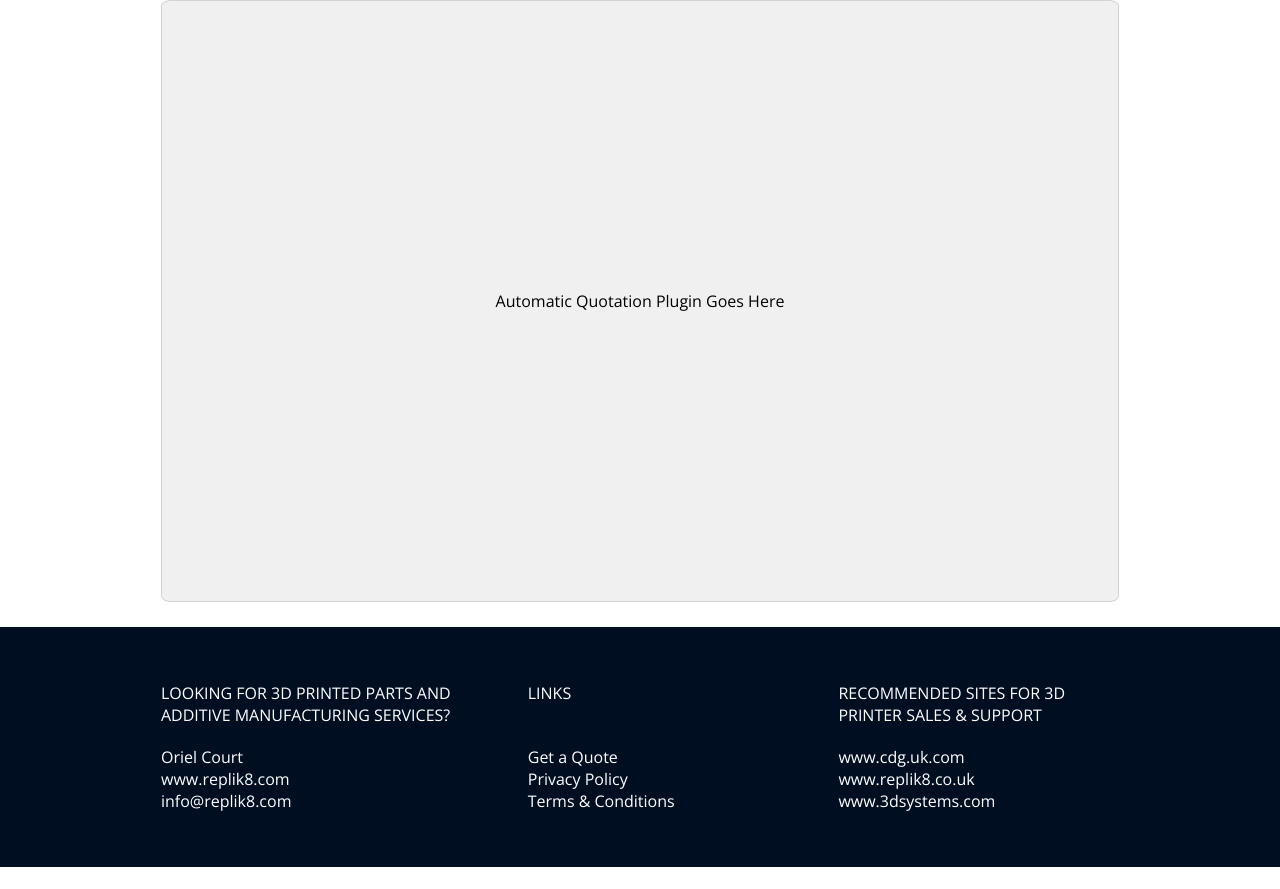
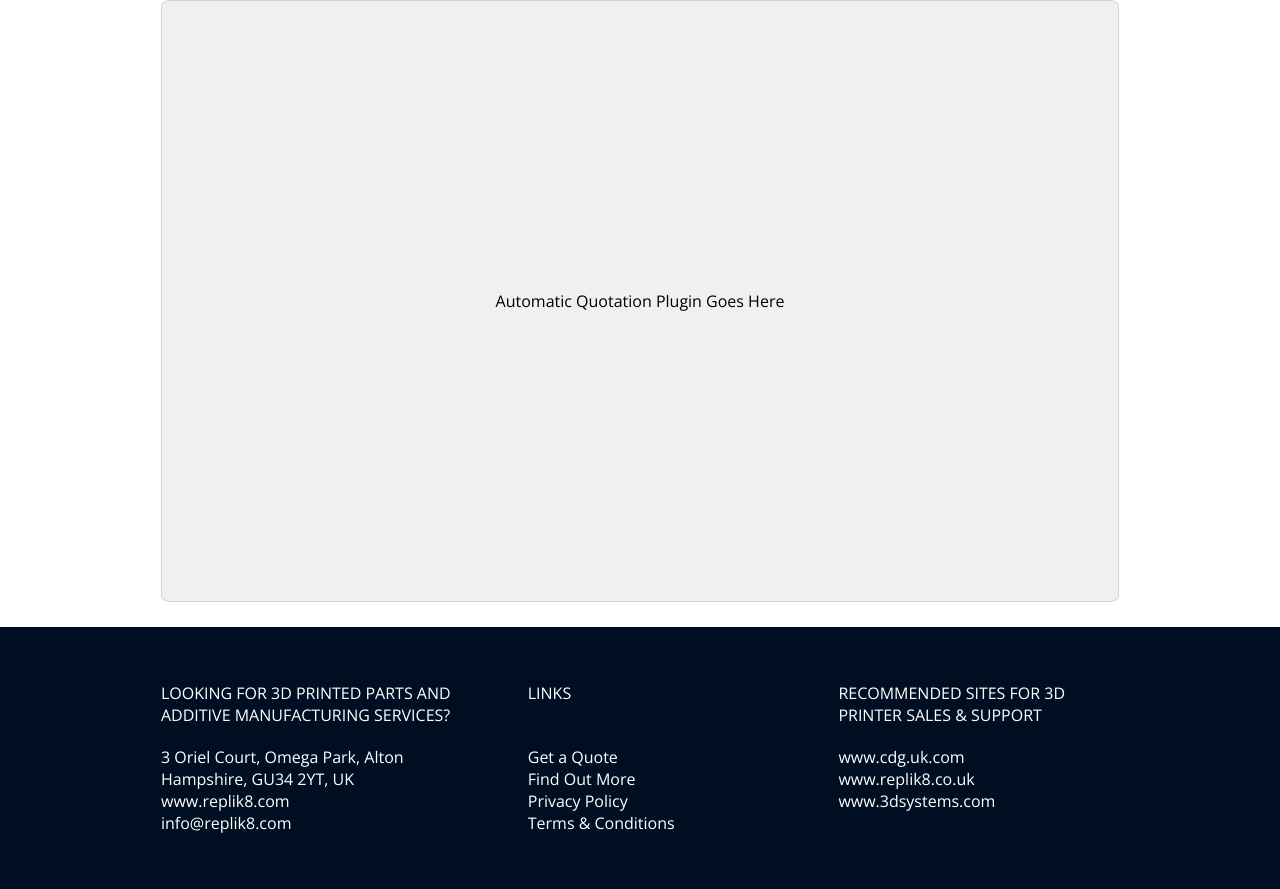
Before and after one commit to BretCameron/cdg-bureau, a plain HTML site: page index.html in a window 1280 px wide. Shown: the part 685-1574 px from the top of the page. Before the commit the page ends 1552 px from the top, so only its background shows below. Drawn offline with nearby package versions, Linux system fonts and the light colour scheme.

Commit message:
Add full address

```diff
--- a/index.html
+++ b/index.html
@@ -58,7 +58,8 @@
                     <div class="footer-pt footer-pt1">
                         <h4>Looking for 3D Printed Parts and Additive Manufacturing Services?</h4>
                         <ul>
-                            <li>Oriel Court</li>
+                            <li>3 Oriel Court, Omega Park, Alton</li>
+                            <li>Hampshire, GU34 2YT, UK</li>
                             <li><a href="#">www.replik8.com</a></li>
                             <li><a href="mailto:info@replik8.com">info@replik8.com</a></li>
                         </ul>
@@ -70,6 +71,7 @@
                         <ul>
                             <li><a href="#!"><br></a></li>
                             <li><a href="#plugin">Get a Quote</a></li>
+                            <li><a href="#!">Find Out More</a></li>
                             <li><a href="#!">Privacy Policy</a></li>
                             <li><a href="#!">Terms & Conditions</a></li>
                         </ul>
```
